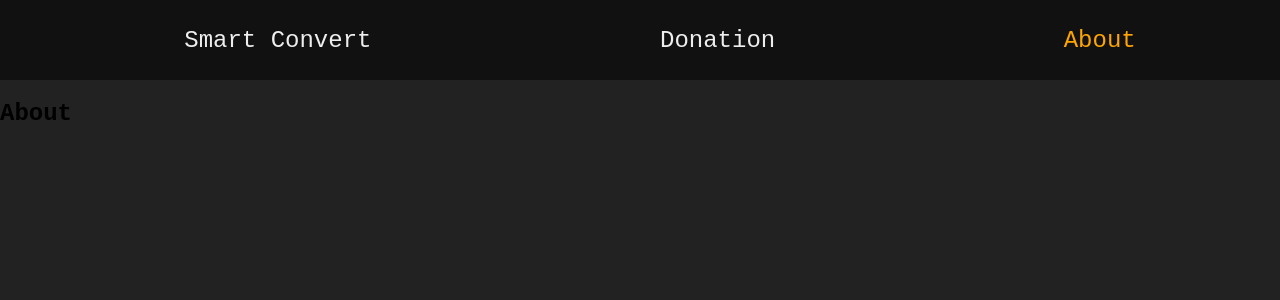
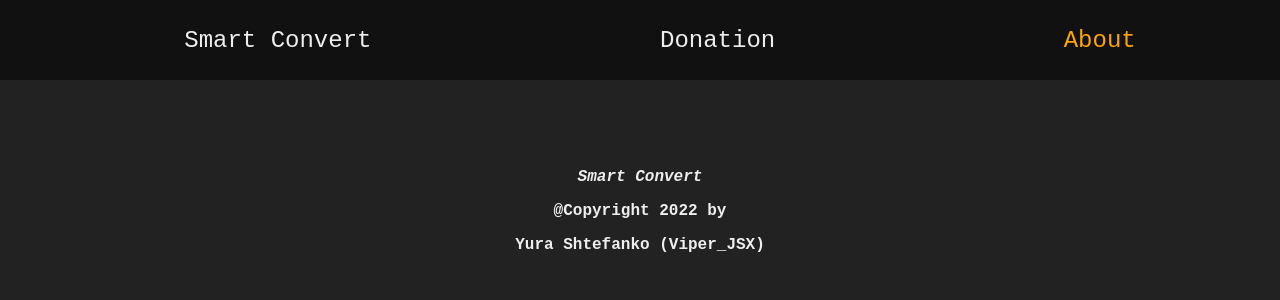
Before and after one commit to Viper-JSX/Smart_Convert-React, a React app: page /about in a window 1280 px wide. Shown: the top 300 px of the page. Built offline with nearby package versions, Linux system fonts and the light colour scheme.

Commit message:
Created About component and added according style

```diff
--- /dev/null
+++ b/src/components/About/About.js
@@ -0,0 +1,13 @@
+function About(){
+    return(
+        <div id="aboutPage">
+            <b><em>Smart Convert</em></b>
+            <br />
+            <b>@Copyright 2022 by</b>
+            <br />
+            <b>Yura Shtefanko (Viper_JSX)</b>
+        </div>
+    );
+}
+
+export default About;
--- a/src/components/Layout.js
+++ b/src/components/Layout.js
@@ -1,7 +1,10 @@
 import { Route, Routes } from "react-router";
+
+import Header from "./Header/Header";
 import Converter from "./Converter/Converter";
 import DonationPage from "./Donation_page/Donation_page";
-import Header from "./Header/Header";
+import About from "./About/About";
+
 
 function Layout({ handleCurrencyChange, handleCurrencyQuantityChange }){
     return(
@@ -10,7 +13,7 @@ function Layout({ handleCurrencyChange, handleCurrencyQuantityChange }){
             <Routes>
                 <Route path="/" element={<Converter handleCurrencyChange={handleCurrencyChange} handleCurrencyQuantityChange={handleCurrencyQuantityChange} />} />
                 <Route path="/donation" element={<DonationPage />} />
-                <Route path="/about" element={<h2>About</h2>} />
+                <Route path="/about" element={<About />} />
             </Routes>
         </div>
     );
--- a/src/css/main.css
+++ b/src/css/main.css
@@ -102,3 +102,15 @@ header{
     text-align: center;
     font-size: 3rem;
 }
+
+/*---About page---*/
+#aboutPage{
+    margin-top: 5rem;
+    color: var(--lightColor);
+    text-align: center;
+}
+
+#aboutPage > b{
+    margin: 0.5rem;
+    display: inline-block;
+}
```
